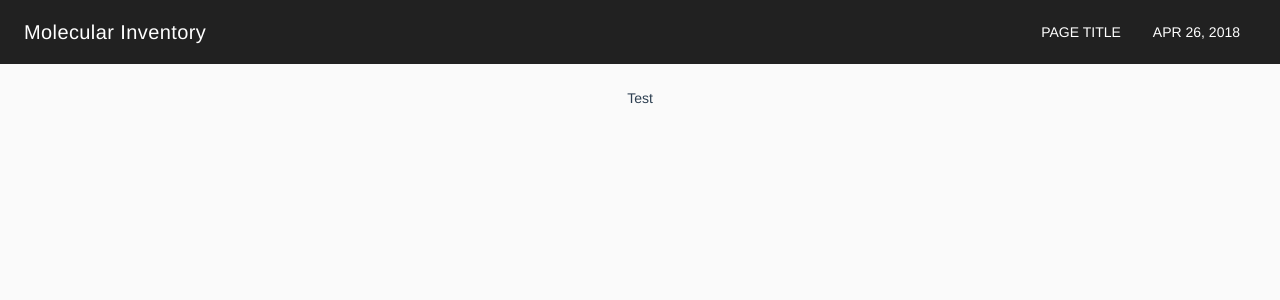
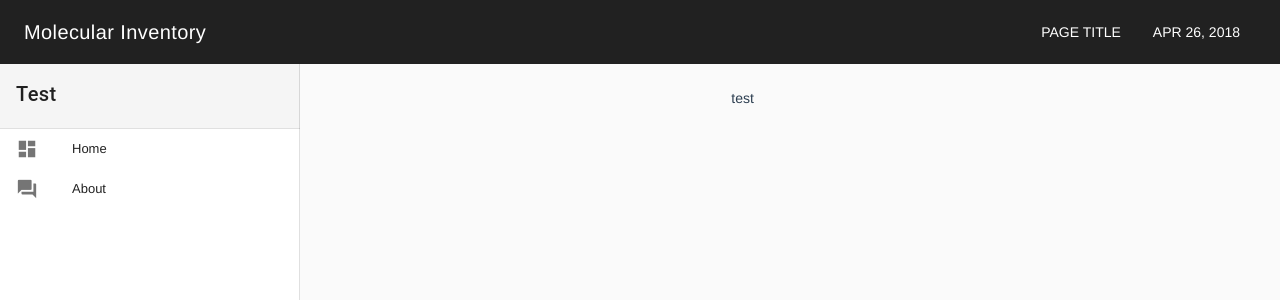
Before and after one commit to SHUSA/inventory, a Vue app: page / in a window 1280 px wide. Shown: the top 300 px of the page. Built offline with nearby package versions, Linux system fonts and the light colour scheme.

Commit message:
import nav drawer

```diff
--- a/src/components/Main.vue
+++ b/src/components/Main.vue
@@ -1,10 +1,20 @@
 <template>
-  <p>Test</p>
+  <v-layout>
+    <v-flex xs2>
+      <navigation></navigation>
+    </v-flex>
+    <v-flex xs10>
+      test
+    </v-flex>
+  </v-layout>
 </template>
 
 <script>
+import Navigation from './Navigation'
 export default {
-
+  components: {
+    Navigation
+  }
 }
 </script>
 
```
